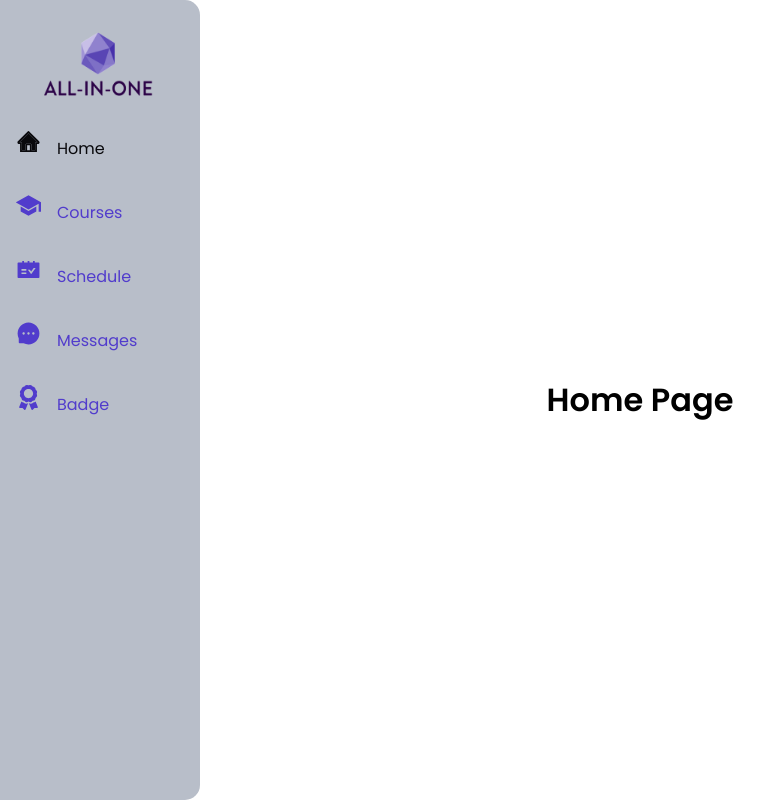
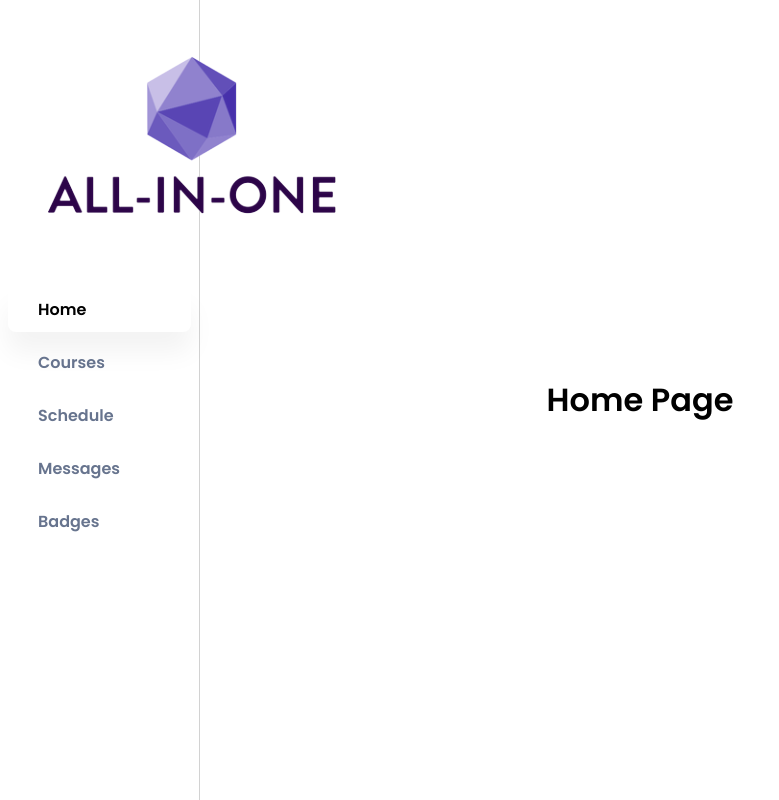
Before and after one commit to SPM-G7T4/frontend-v1, a React (Create React App) app: page / in a window 1280 px wide. Shown: the whole page, without its empty margins (0-779 px from the left). Built offline with nearby package versions, Linux system fonts and the light colour scheme.

Commit message:
style: update sidebar styles (#5)

```diff
--- a/src/components/Sidebar/Sidebar.js
+++ b/src/components/Sidebar/Sidebar.js
@@ -6,20 +6,20 @@ import styles from "./Sidebar.module.scss";
 
 import logo from "../../assets/logo.png";
 import { SidebarTabs } from "./SidebarTabs";
+import Image from 'react-bootstrap/Image'
 
 const Sidebar = () => {
   return (
     <>
       <div className={styles.sidebar}>
         <div>
-          <img src={logo} alt="Logo" className={styles.image} />
+          <Image src={logo} alt="Logo" className={styles.image} fluid/>
         </div>
         <ul>
           {SidebarTabs.map((value, key) => {
             return (
               <li key={key}>
                 <NavLink exact activeClassName={styles.active} to={value.link}>
-                  {value.icon}
                   <span className={styles.title}>{value.title}</span>
                 </NavLink>
               </li>
--- a/src/components/Sidebar/Sidebar.module.scss
+++ b/src/components/Sidebar/Sidebar.module.scss
@@ -1,50 +1,42 @@
-.sidebar {
-  background-color: var(--neutral);
+.sidebar{
   position: fixed;
   width: 12.5rem;
   height: 100vh;
-  border-radius: 0 15px 15px 0;
-  padding: 1rem 0;
-  display: flex;
-  flex-direction: column;
-  align-items: center;
-  justify-content: flex-start;
-}
+  border-right: 1px solid #d2d2d2;
 
-.image {
-  width: 8.5rem;
-  height: 100%;
-}
+  .image{
+    padding: 1rem;
+  }
 
-ul {
-  color: var(--purple);
-  list-style: none;
-  width: 100%;
+  ul{
+    padding: 0;
+    list-style: none;
 
-  .active {
-    color: var(--black);
+    li{
+      background: none;
+      color: #67748e;
+      transition: all 0.3s ease;
+      margin: 0.5rem;
+
+      .active,
+      &:hover{
+        background: var(--white);
+        box-shadow: rgb(0 0 0 / 5%) 0rem 1.25rem 1.6875rem 0rem;
+        color: black;
+        border-radius: 0.5rem;
+      }
+
+      > a{
+        display: block;
+        background: none;
+        padding: 0 30px;
+        line-height: 45px;
+        height: 45px;
+        font-weight: bold;
+        text-decoration: none;
+        color: inherit;
+        transition: all 0.3s ease;
+      }
+    }
   }
 }
-
-li {
-  width: 100%;
-  padding: 1rem;
-  display: flex;
-  align-items: center;
-  cursor: pointer;
-
-  .title {
-    padding-left: 1rem;
-  }
-
-  &:hover {
-    background-color: var(--purple);
-    color: white;
-    transition: 0.1s ease-in-out;
-  }
-}
-
-a {
-  color: inherit;
-  text-decoration: none;
-}
--- a/src/components/Sidebar/SidebarTabs.js
+++ b/src/components/Sidebar/SidebarTabs.js
@@ -24,7 +24,7 @@ export const SidebarTabs = [
     link: "/messages",
   },
   {
-    title: "Badge",
+    title: "Badges",
     icon: <FaAward size={25} />,
     link: "/badges",
   },
```
